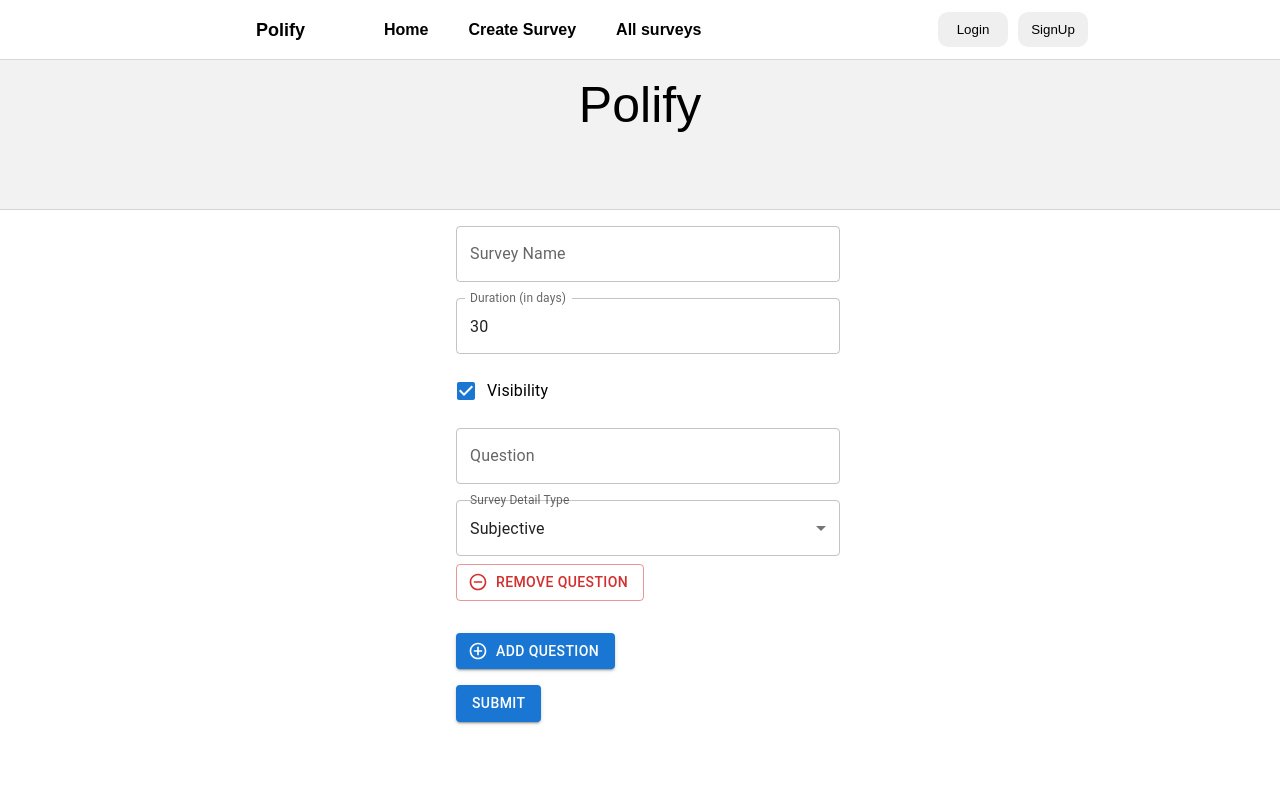
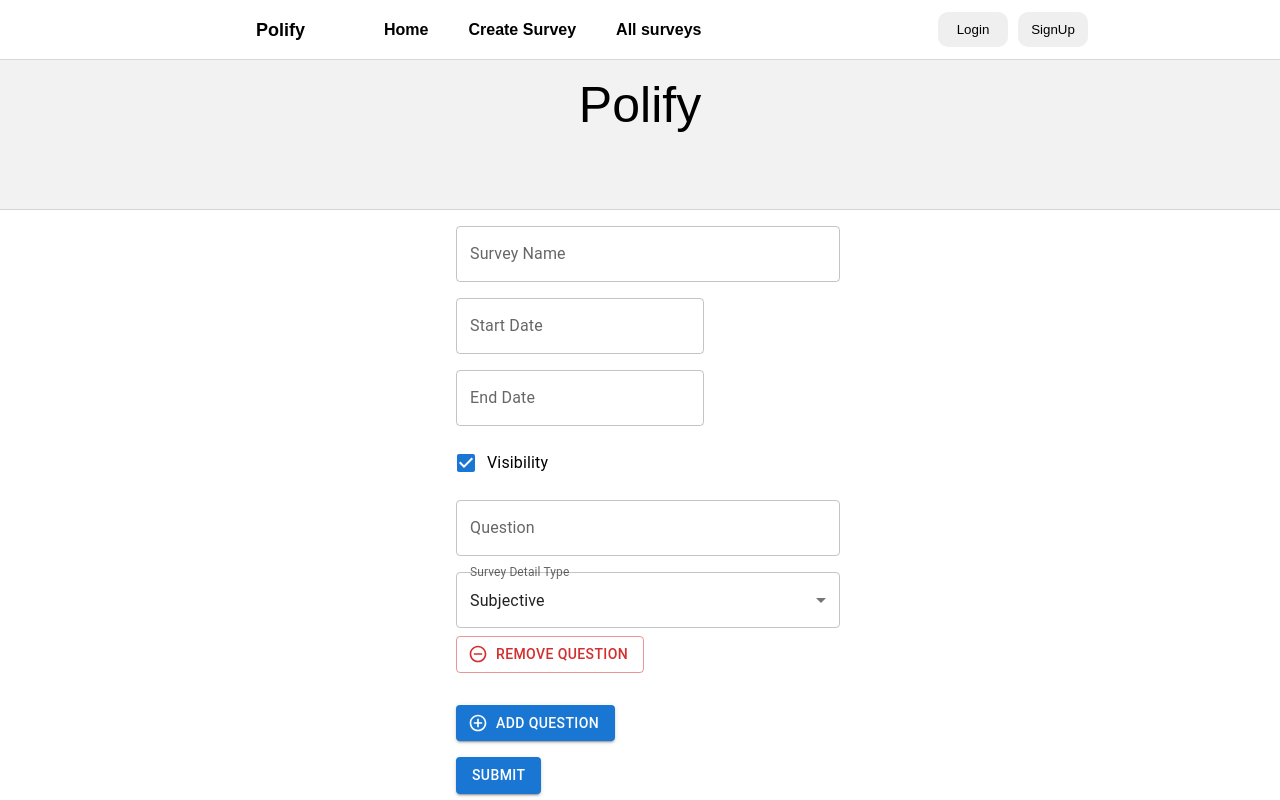
Before and after one commit to gunwoda/pollify-webserver, a React (Create React App) app: page /createForm in a window 1280 px wide. Built offline with nearby package versions, Linux system fonts and the light colour scheme.

Commit message:
datepicker and dockerfile

```diff
--- a/package.json
+++ b/package.json
@@ -6,6 +6,7 @@
     "@emotion/react": "^11.11.1",
     "@emotion/styled": "^11.11.0",
     "@mui/icons-material": "^5.11.16",
+    "@mui/lab": "^5.0.0-alpha.133",
     "@mui/material": "^5.13.4",
     "@mui/x-date-pickers": "^6.3.1",
     "@testing-library/jest-dom": "^5.16.5",
--- a/src/pages/CreateForm.js
+++ b/src/pages/CreateForm.js
@@ -14,6 +14,9 @@ import {
 } from "@mui/material";
 import { AddCircleOutline, RemoveCircleOutline } from "@mui/icons-material";
 import Navbar from '../Components/Navbar';
+import { AdapterDayjs } from '@mui/x-date-pickers/AdapterDayjs';
+import { LocalizationProvider } from '@mui/x-date-pickers/LocalizationProvider';
+import { DatePicker } from '@mui/x-date-pickers/DatePicker';
 import styled from 'styled-components';
 
 const Header = styled.div`
@@ -37,7 +40,8 @@ const HeaderComment1 = styled.div`
 
 const CreateForm = () => {
   const [surveyName, setSurveyName] = useState("");
-  const [duration, setDuration] = useState(30);
+  const [startDate, setStartDate] = useState(null);
+  const [endDate, setEndDate] = useState(null);
   const [visibility, setVisibility] = useState(true);
   const [surveyDetails, setSurveyDetails] = useState([
     {
@@ -102,7 +106,7 @@ const CreateForm = () => {
 
     const surveyData = {
       name: surveyName,
-      duration: duration,
+      duration: endDate && startDate ? Math.ceil((endDate - startDate) / (1000 * 60 * 60 * 24)) : 0, // 두 날짜의 차이를 계산하여 일 수로 변환
       visibility: visibility,
       surveyDetails: surveyDetails,
     };
@@ -144,13 +148,26 @@ const CreateForm = () => {
           />
         </Grid>
         <Grid item xs={12}>
-          <TextField
-            label="Duration (in days)"
-            type="number"
-            value={duration}
-            onChange={(e) => setDuration(e.target.value)}
-            fullWidth
-          />
+          <LocalizationProvider dateAdapter={AdapterDayjs}>
+            <DatePicker
+              label="Start Date"
+              value={startDate}
+              onChange={(newValue) => setStartDate(newValue)}
+              renderInput={(params) => <TextField {...params} />}
+              fullWidth
+            />
+          </LocalizationProvider>
+        </Grid>
+        <Grid item xs={12}>
+          <LocalizationProvider dateAdapter={AdapterDayjs}>
+            <DatePicker
+              label="End Date"
+              value={endDate}
+              onChange={(newValue) => setEndDate(newValue)}
+              renderInput={(params) => <TextField {...params} />}
+              fullWidth
+            />
+          </LocalizationProvider>
         </Grid>
         <Grid item xs={12}>
           <FormControlLabel
```
Also changed, not shown: 2 other files (tests, documents, lock files or other folders).
